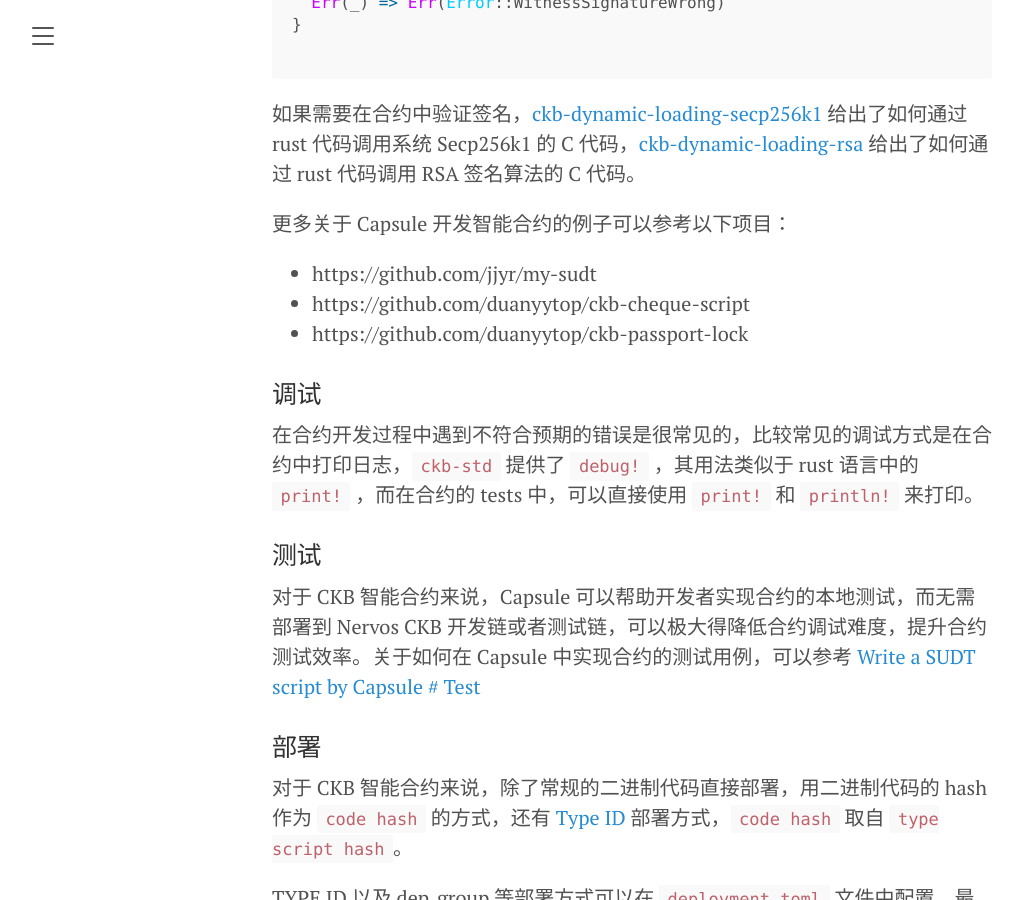
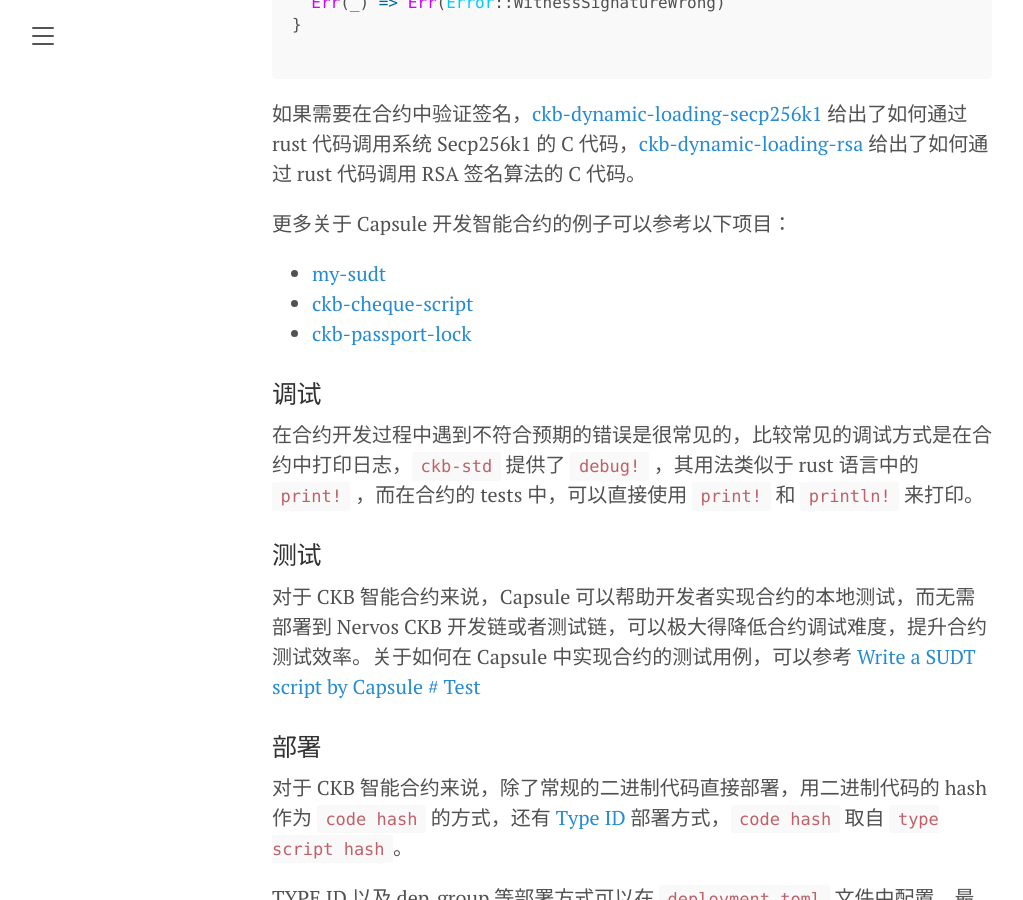
Before and after one commit to duanyytop/duanyytop.github.io, a Jekyll site: the page built from _posts/2020-12-29-how-to-develop-scripts.md, in a window 1280 px wide and 900 px high, scrolled down 5573 px. Shown: the whole window, without its empty margins (8-1031 px from the left). Built offline with Jekyll 4.4.1, drawn with Linux system fonts in a browser that asks for light colours; part of the change alters nothing that is shown.

Commit message:
chore: Update script repository link urls

```diff
--- a/_posts/2020-12-29-how-to-develop-scripts.md
+++ b/_posts/2020-12-29-how-to-develop-scripts.md
@@ -190,9 +190,9 @@ match load_witness_args(0, Source::Input) {
 
 更多关于 Capsule 开发智能合约的例子可以参考以下项目：
 
-- https://github.com/jjyr/my-sudt
-- https://github.com/duanyytop/ckb-cheque-script
-- https://github.com/duanyytop/ckb-passport-lock
+- [my-sudt](https://github.com/jjyr/my-sudt)
+- [ckb-cheque-script](https://github.com/duanyytop/ckb-cheque-script)
+- [ckb-passport-lock](https://github.com/duanyytop/ckb-passport-lock)
 
 ### 调试
 
```
